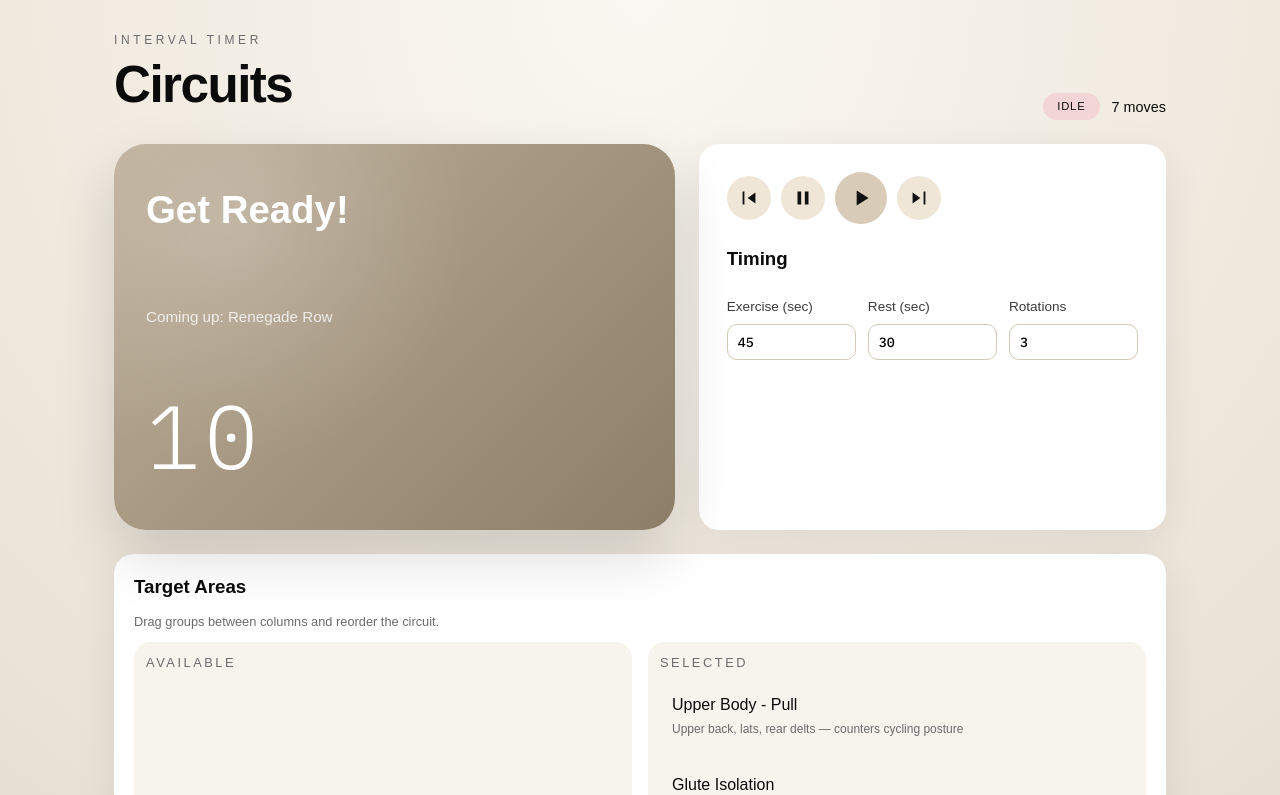
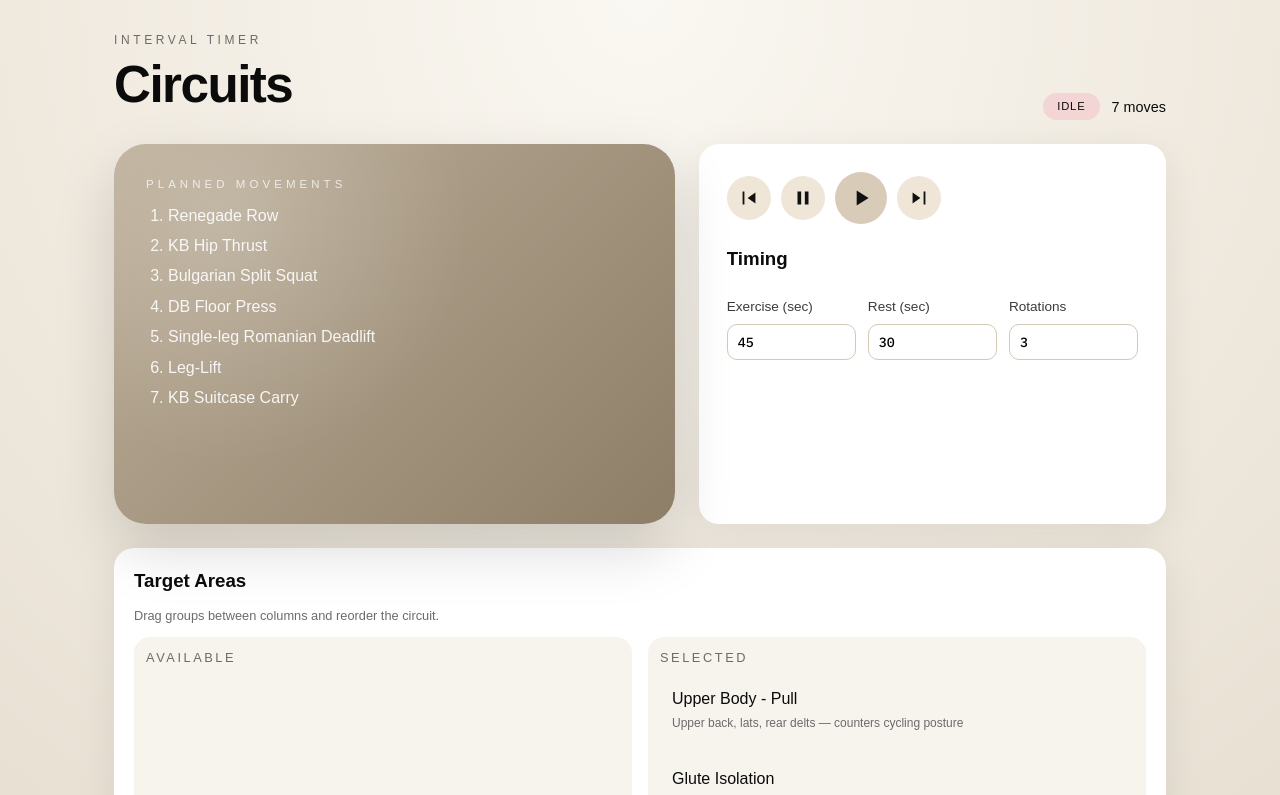
Before and after one commit to robgriffin247/circuits, a React (Vite) app in the folder web/: page / in a window 1280 px wide. Shown: the top 795 px of the page. Built offline with nearby package versions, Linux system fonts and the light colour scheme; a web font is replaced by a local one.

Commit message:
added plan

```diff
--- a/web/src/App.jsx
+++ b/web/src/App.jsx
@@ -191,6 +191,7 @@ export default function App() {
 
   const currentStep = steps[stepIndex] ?? null;
   const isLocked = status === "running";
+  const isRunning = status === "running";
 
   useEffect(() => {
     if (status === "running") return;
@@ -387,9 +388,28 @@ export default function App() {
         <section className="top-grid">
           <div className={backgroundClass}>
             <div className="panel-content">
-              <h2>{stepHeadline}</h2>
-              <p className="sub-message">{stepSub}</p>
-              <div className="timer">{remainingDisplay}</div>
+              {isRunning ? (
+                <>
+                  <h2>{stepHeadline}</h2>
+                  <p className="sub-message">{stepSub}</p>
+                  <div className="timer">{remainingDisplay}</div>
+                </>
+              ) : (
+                <div className="planned">
+                  <p className="label">Planned movements</p>
+                  {routine.length > 0 ? (
+                    <ol className="planned-list">
+                      {routine.map((movement, index) => (
+                        <li key={`${movement.name}-${index}`} className="planned-item">
+                          {movement.name}
+                        </li>
+                      ))}
+                    </ol>
+                  ) : (
+                    <p className="planned-empty">Build your routine to see the movement list.</p>
+                  )}
+                </div>
+              )}
             </div>
           </div>
 
--- a/web/src/style.css
+++ b/web/src/style.css
@@ -142,6 +142,32 @@ main {
 
 .panel-content {
   min-height: 220px;
+}
+
+.planned {
+  display: flex;
+  flex-direction: column;
+  gap: 12px;
+}
+
+.planned-list {
+  margin: 0;
+  padding-left: 22px;
+  display: flex;
+  flex-direction: column;
+  gap: 8px;
+  color: rgba(255, 255, 255, 0.9);
+  font-size: 1rem;
+}
+
+.planned-item {
+  line-height: 1.4;
+}
+
+.planned-empty {
+  margin: 0;
+  color: rgba(255, 255, 255, 0.8);
+  font-size: 0.95rem;
 }
 
 .panel h2 {
```
